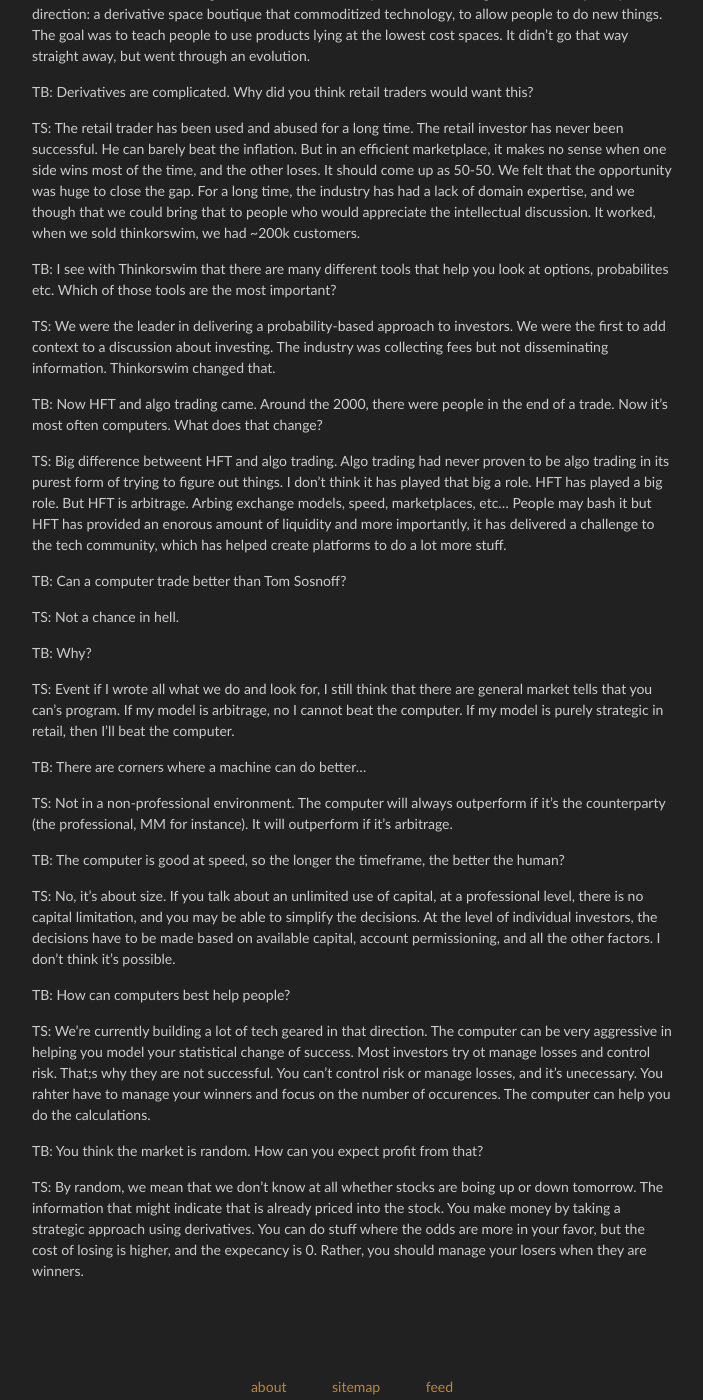
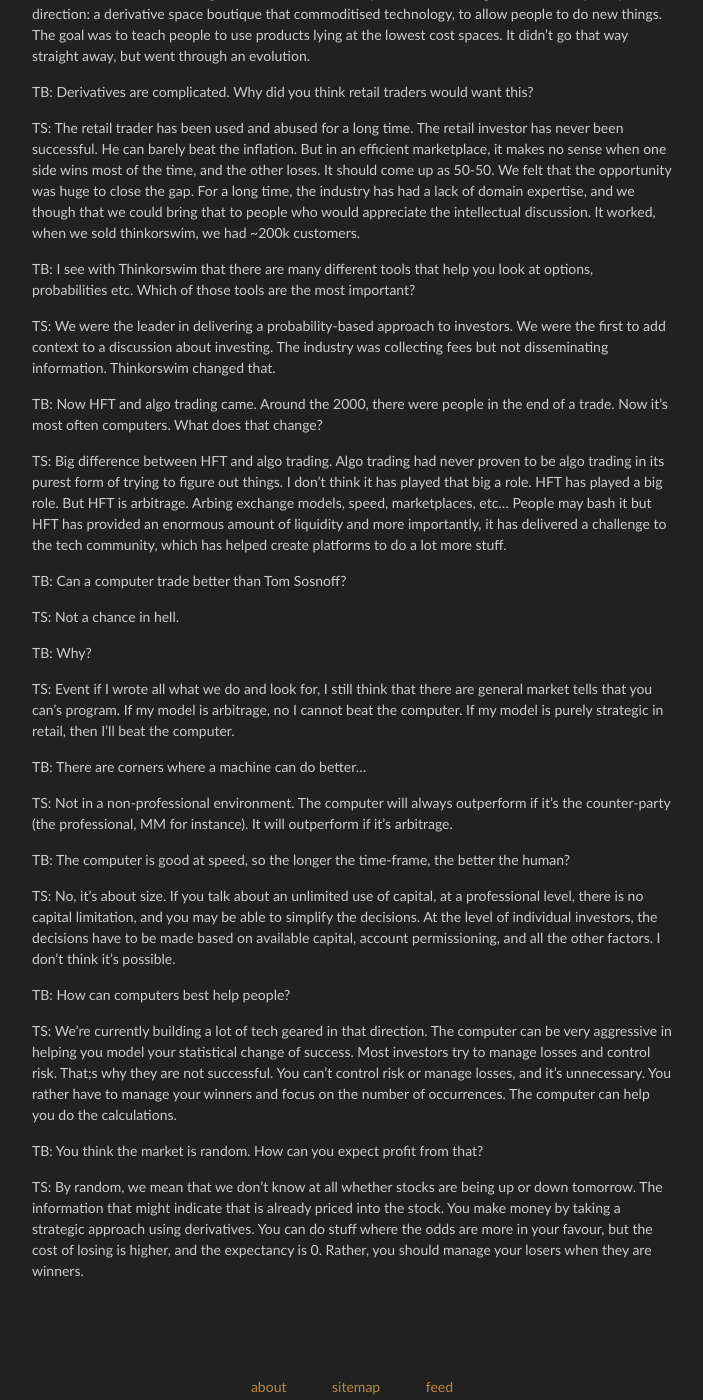
Before and after one commit to agravier/agravier.github.io, a Jekyll site: the page built from etc/notes/ci1-coursera/notes03.md, in a window 1280 px wide and 1400 px high, scrolled down 20821 px. Shown: the whole window, without its empty margins (288-991 px from the left). Built offline with Jekyll 4.4.1, drawn with Linux system fonts in a browser that asks for light colours; Markdown is read by kramdown in place of the engine named in the settings; formulas are drawn with MathJax 3; comment, search, counter and statistics services are not loaded; some of the changed text lies outside the part shown.

Commit message:
Fix typos in comp invest lecture notes for week 3.

````diff
--- a/etc/notes/ci1-coursera/notes03.md
+++ b/etc/notes/ci1-coursera/notes03.md
@@ -233,7 +233,7 @@
 
 Note that a python assignment ```b = a``` from an ***object*** named
 _a_ to another name _b_ only copies the reference to the object, so
-mutating the original _a_ results in those changes bing reflected
+mutating the original _a_ results in those changes being reflected
 through _b_. To get a copy, objects assignment is not enough, a copy
 must be made too: ```b = a.copy()```. That remark is also valid for numpy
 arrays.
@@ -409,7 +408,7 @@
 c_dataobj = da.DataAccess('Yahoo')
 {% endhighlight %}
 
-```c_dataobj.get_data``` creates a list of dataframe objects. The dict-zipping
+```c_dataobj.get_data``` creates a list of DataFrame objects. The dict-zipping
 converts this list into a dictionary for easier access.
 
 
@@ -540,7 +539,7 @@
 
 ### Drawing a figure
 
-We pull the close prices we cant to plot out of the pandas dataframe, into a 2D
+We pull the close prices we cant to plot out of the pandas DataFrame, into a 2D
 numpy array.
 
 
@@ -874,7 +872,7 @@
 
 ### Exercise: Line fit to Daily Returns
 
-Finally, we revisit the scatterplots above that reveal visually how closely
+Finally, we revisit the scatter plots above that reveal visually how closely
 correlated (related) the daily movement of two stocks are. It's even better if
 can quantify this correlation by fitting a line to them using linear regression.
 Note the red line in the figure on the right; this was computed using one of
@@ -892,7 +890,7 @@
 #### Answer
 
 Note that there is no figure on the wiki. So I choose to fit the XOM
-scatterplot. I also don't use the same functions as the instructor, but my
+scatter plot. I also don't use the same functions as the instructor, but my
 version works too.
 
 
@@ -985,8 +983,8 @@
 
 The video shows how to use spreadsheet software to perform the portfolio performance calculation. In 2011, 252 adjusted closing price (1 per trading days). In Python, for each equity,
 
-* store those in a Pandas dataframe,
-* create a new dataframe with normalised prices (divide all prices by the first day's price)
+* store those in a Pandas DataFrame,
+* create a new DataFrame with normalised prices (divide all prices by the first day's price)
 * in the homework, we don't speak about dollars but just ratios, it's like investing a total of $1
 * calculate each investment's and the portfolio's cumulative returns
 * from that portfolio's cumulative return, calculate the portfolio's daily returns
@@ -1067,19 +1065,19 @@
 
 TB: In the 1990s, you were trader at CBOE and MM, and had seen computer entering the market, and saw an opportunity. Tell us more.
 
-TS: We knew we were doomed. We saw the computer age coming, and as MM and traders on the floor, we knew it was the end. The business was changing and we though that at some future point it was going to be fully electronic. We had created some assets, and were able to raise money and fund our own idea to survive the change. In 1999, we build a very different brokerage firm, in a completely new direction: a derivative space boutique that commoditized technology, to allow people to do new things. The goal was to teach people to use products lying at the lowest cost spaces. It didn't go that way straight away, but went through an evolution.
+TS: We knew we were doomed. We saw the computer age coming, and as MM and traders on the floor, we knew it was the end. The business was changing and we though that at some future point it was going to be fully electronic. We had created some assets, and were able to raise money and fund our own idea to survive the change. In 1999, we build a very different brokerage firm, in a completely new direction: a derivative space boutique that commoditised technology, to allow people to do new things. The goal was to teach people to use products lying at the lowest cost spaces. It didn't go that way straight away, but went through an evolution.
 
 TB: Derivatives are complicated. Why did you think retail traders would want this?
 
 TS: The retail trader has been used and abused for a long time. The retail investor has never been successful. He can barely beat the inflation. But in an efficient marketplace, it makes no sense when one side wins most of the time, and the other loses. It should come up as 50-50. We felt that the opportunity was huge to close the gap. For a long time, the industry has had a lack of domain expertise, and we though that we could bring that to people who would appreciate the intellectual discussion. It worked, when we sold thinkorswim, we had ~200k customers.
 
-TB: I see with Thinkorswim that there are many different tools that help you look at options, probabilites etc. Which of those tools are the most important?
+TB: I see with Thinkorswim that there are many different tools that help you look at options, probabilities etc. Which of those tools are the most important?
 
 TS: We were the leader in delivering a probability-based approach to investors. We were the first to add context to a discussion about investing. The industry was collecting fees but not disseminating information. Thinkorswim changed that.
 
 TB: Now HFT and algo trading came. Around the 2000, there were people in the end of a trade. Now it's most often computers. What does that change?
 
-TS: Big difference betweent HFT and algo trading. Algo trading had never proven to be algo trading in its purest form of trying to figure out things. I don't think it has played that big a role. HFT has played a big role. But HFT is arbitrage. Arbing exchange models, speed, marketplaces, etc... People may bash it but HFT has provided an enorous amount of liquidity and more importantly, it has delivered a challenge to the tech community, which has helped create platforms to do a lot more stuff.
+TS: Big difference between HFT and algo trading. Algo trading had never proven to be algo trading in its purest form of trying to figure out things. I don't think it has played that big a role. HFT has played a big role. But HFT is arbitrage. Arbing exchange models, speed, marketplaces, etc... People may bash it but HFT has provided an enormous amount of liquidity and more importantly, it has delivered a challenge to the tech community, which has helped create platforms to do a lot more stuff.
 
 TB: Can a computer trade better than Tom Sosnoff?
 
@@ -1091,16 +1089,16 @@
 
 TB: There are corners where a machine can do better...
 
-TS: Not in a non-professional environment. The computer will always outperform if it's the counterparty (the professional, MM for instance). It will outperform if it's arbitrage.
+TS: Not in a non-professional environment. The computer will always outperform if it's the counter-party (the professional, MM for instance). It will outperform if it's arbitrage.
 
-TB: The computer is good at speed, so the longer the timeframe, the better the human?
+TB: The computer is good at speed, so the longer the time-frame, the better the human?
 
 TS: No, it's about size. If you talk about an unlimited use of capital, at a professional level, there is no capital limitation, and you may be able to simplify the decisions. At the level of individual investors, the decisions have to be made based on available capital, account permissioning, and all the other factors. I don't think it's possible.
 
 TB: How can computers best help people?
 
-TS: We're currently building a lot of tech geared in that direction. The computer can be very aggressive in helping you model your statistical change of success. Most investors try ot manage losses and control risk. That;s why they are not successful. You can't control risk or manage losses, and it's unecessary. You rahter have to manage your winners and focus on the number of occurences. The computer can help you do the calculations.
+TS: We're currently building a lot of tech geared in that direction. The computer can be very aggressive in helping you model your statistical change of success. Most investors try to manage losses and control risk. That;s why they are not successful. You can't control risk or manage losses, and it's unnecessary. You rather have to manage your winners and focus on the number of occurrences. The computer can help you do the calculations.
 
 TB: You think the market is random. How can you expect profit from that?
 
-TS: By random, we mean that we don't know at all whether stocks are boing up or down tomorrow. The information that might indicate that is already priced into the stock. You make money by taking a strategic approach using derivatives. You can do stuff where the odds are more in your favor, but the cost of losing is higher, and the expecancy is 0. Rather, you should manage your losers when they are winners.
+TS: By random, we mean that we don't know at all whether stocks are being up or down tomorrow. The information that might indicate that is already priced into the stock. You make money by taking a strategic approach using derivatives. You can do stuff where the odds are more in your favour, but the cost of losing is higher, and the expectancy is 0. Rather, you should manage your losers when they are winners.
````
Also changed, not shown: other parts of etc/notes/ci1-coursera/notes03.md (+18 -20 lines).
